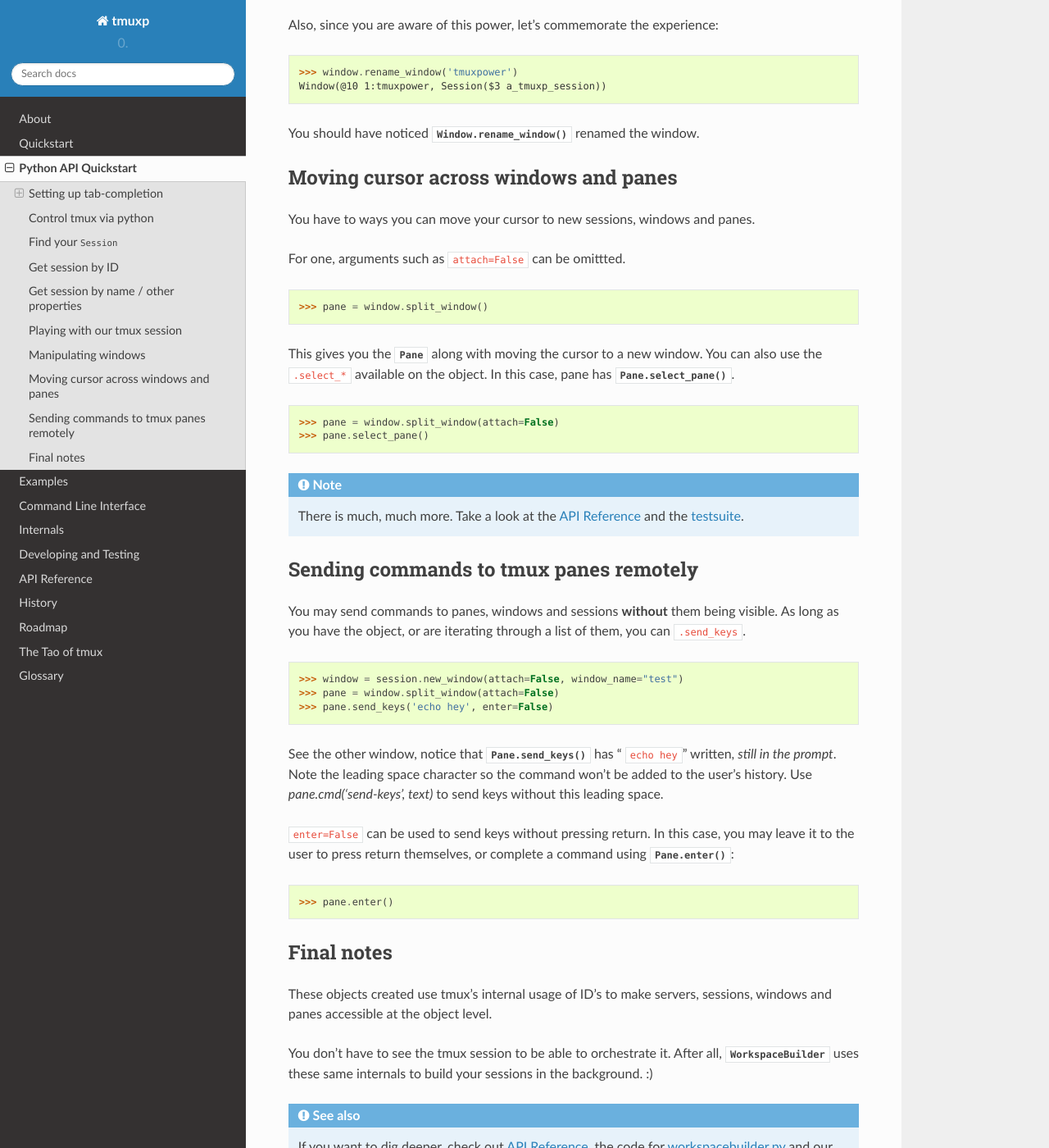
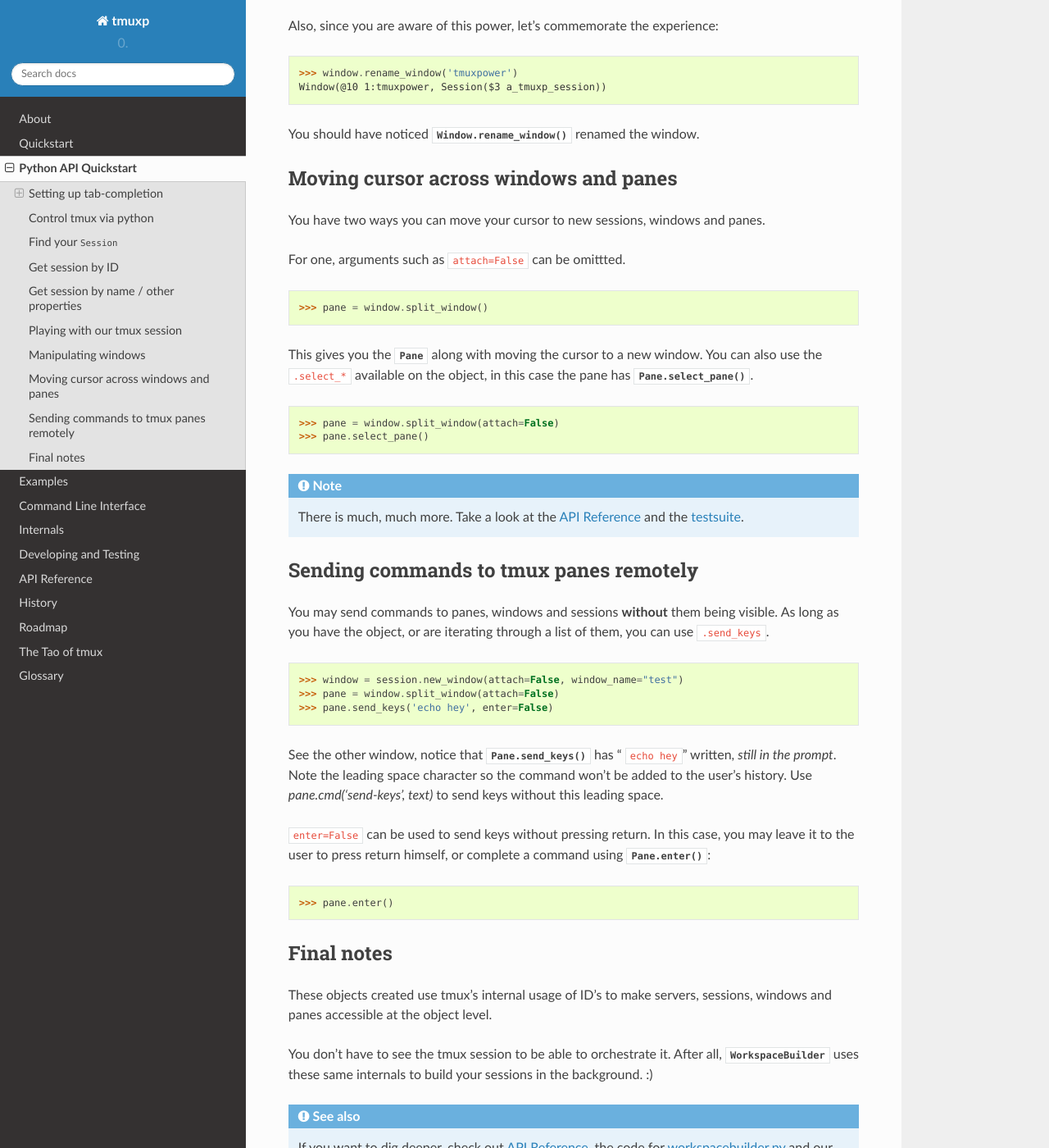
Before and after one commit to tmux-python/tmuxp, a Sphinx documentation site: the page built from doc/quickstart_python.rst, in a window 1280 px wide and 1400 px high, scrolled down 5607 px. Shown: the whole window at 82% size. Built offline with Sphinx 7.4.7 and the Read the Docs theme 2.0.0, drawn with Linux system fonts in a browser that asks for light colours; some of the changed text lies outside the part shown.

Commit message:
fixed a few typos to doc/quickstart_python.rst

```diff
--- a/doc/quickstart_python.rst
+++ b/doc/quickstart_python.rst
@@ -40,7 +40,7 @@ Create ``~.pythonrc`` in ``$HOME`` folder:
         import rlcompleter
         readline.parse_and_bind("tab: complete")
 
-Then to your ``.bashrc`` or ``.zshrc`` file, add:
+Then in your ``.bashrc`` or ``.zshrc`` file, add:
 
 .. code-block:: bash
 
@@ -312,7 +309,7 @@ You should have noticed :meth:`Window.rename_window` renamed the window.
 Moving cursor across windows and panes
 --------------------------------------
 
-You have to ways you can move your cursor to new sessions, windows and panes.
+You have two ways you can move your cursor to new sessions, windows and panes.
 
 For one, arguments such as ``attach=False`` can be omittted.
 
@@ -321,7 +318,7 @@ For one, arguments such as ``attach=False`` can be omittted.
     >>> pane = window.split_window()
 
 This gives you the :class:`Pane` along with moving the cursor to a new window. You
-can also use the ``.select_*`` available on the object. In this case, pane has
+can also use the ``.select_*`` available on the object, in this case the pane has
 :meth:`Pane.select_pane()`.
 
 .. code-block:: python
@@ -338,7 +335,7 @@ Sending commands to tmux panes remotely
 ---------------------------------------
 
 You may send commands to panes, windows and sessions **without** them being visible.
-As long as you have the object, or are iterating through a list of them, you can ``.send_keys``.
+As long as you have the object, or are iterating through a list of them, you can use ``.send_keys``.
 
 .. code-block:: python
 
@@ -347,12 +344,10 @@ As long as you have the object, or are iterating through a list of them, you can
     >>> pane.send_keys('echo hey', enter=False)
 
 See the other window, notice that :meth:`Pane.send_keys` has " ``echo hey``" written,
-*still in the prompt*. Note the leading space character so the command won't be added
-to the user's history. Use `pane.cmd('send-keys', text)` to send keys without this
-leading space.
+*still in the prompt*. Note the leading space character so the command won't be added to the user's history. Use `pane.cmd('send-keys', text)` to send keys without this leading space.
 
 ``enter=False`` can be used to send keys without pressing return. In this case,
-you may leave it to the user to press return themselves, or complete a command
+you may leave it to the user to press return himself, or complete a command
 using :meth:`Pane.enter()`:
 
 .. code-block:: python
```
Also changed, not shown: other parts of doc/quickstart_python.rst (+12 -15 lines).
